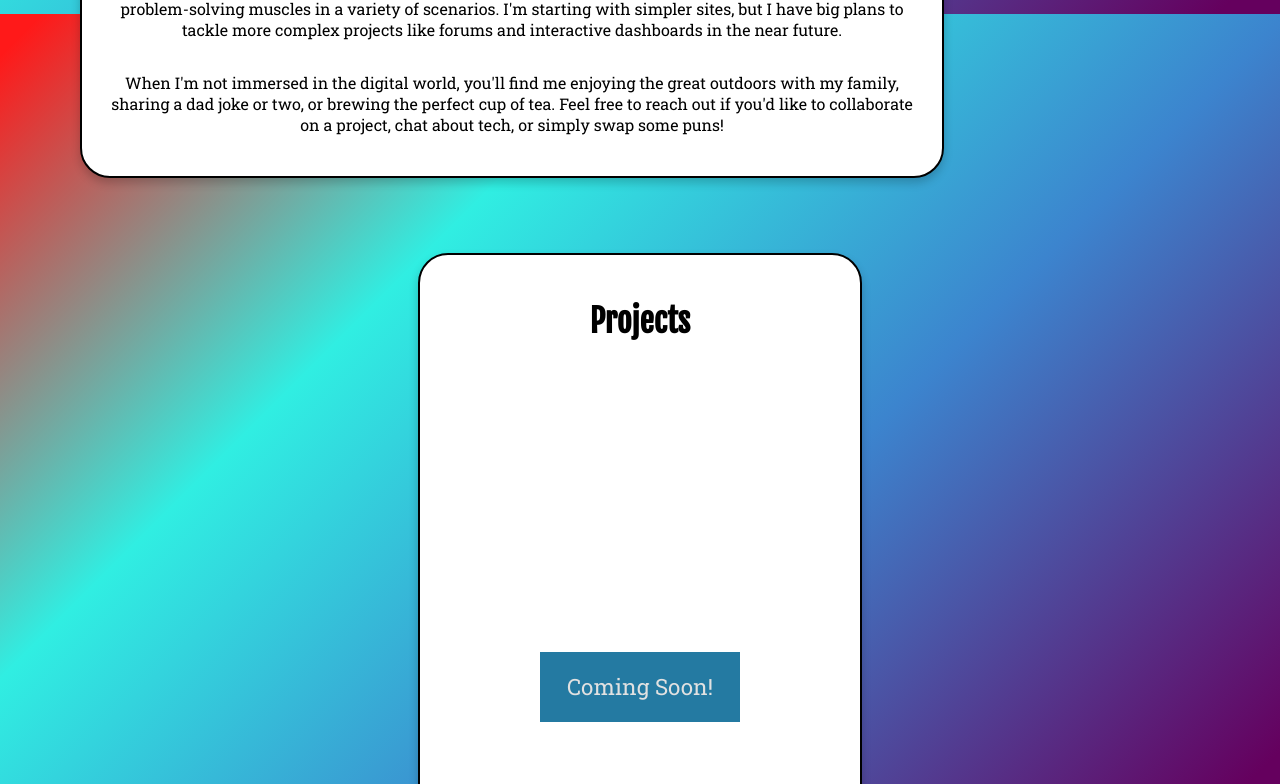
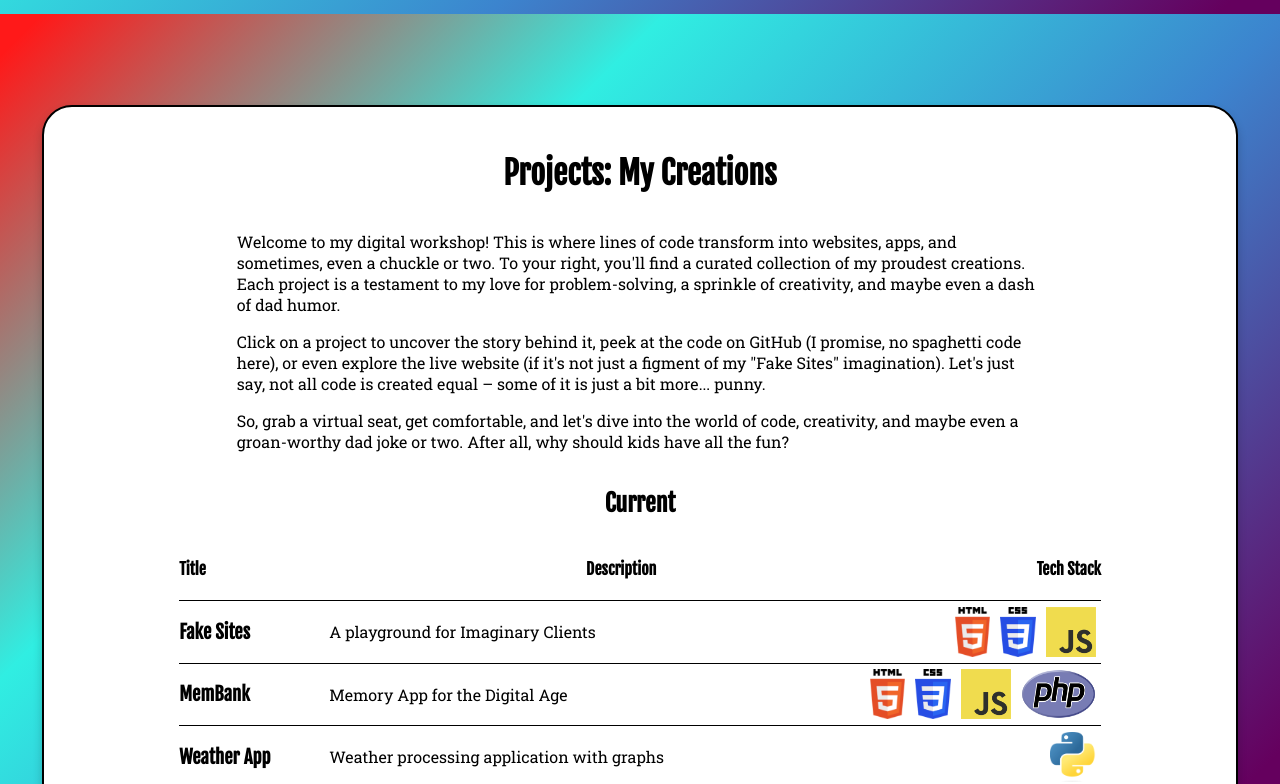
Before and after one commit to happyCoder85/react-dev-portfolio, a React (Create React App) app: page / in a window 1280 px wide. Shown: the part 1586-2370 px from the top of the page. Built offline with nearby package versions, Linux system fonts and the light colour scheme.

Commit message:
Added Projects - NEED2FIX: Links

```diff
--- a/src/App.css
+++ b/src/App.css
@@ -2,7 +2,6 @@
 body {
     margin: auto;
     font-family: "Roboto Slab", serif;
-
     background: linear-gradient(315deg, rgba(101,0,94,1) 3%, rgba(60,132,206,1) 38%, rgba(48,238,226,1) 68%, rgba(255,25,25,1) 98%);
     animation: gradient 15s ease infinite;
     background-size: 400% 400%;
@@ -223,45 +222,63 @@ h1, h2, h3, h4, h5, h6 {
     box-shadow: 0 5px 10px rgba(0, 0, 0, 0.2); /* Add a subtle shadow */
     border: 2px solid #000;
   }
-  .about-section {
-    display: flex;
-    flex-direction: column;
-  }
-
   .main-container img.me {
     width: 300px;
   }
-  div#projects {
-    min-height: 75vh;
-    min-width: 350px;
-    max-width: 500px;
 
-    margin: 0 auto;
+  .about p {
+    text-align: left;
   }
-
-
-
-  div#coming-soon {
-    width: 200px;
-    height: 50px;
-    padding-top: 20px;
-    font-size: 1.4rem;
-    position: relative;
-    background-color: lightblue;
-    animation-name: comingsoon;
-    animation-duration: 10s;
-    animation-iteration-count: infinite;
-    }
-    @keyframes comingsoon {
-      0%   {background-color:lightblue; color: #000; left:0; top:0px;}
-      50%  {background-color:rgb(48, 142, 185); left:0px; top:400px;}
-      100%  {background-color:rgb(6, 71, 101); color: #fff; left:0px; top:0px;}
-    }
-
-    div#projects-container {
+  div#projects-container {
       margin-top: 100px;
       margin-bottom: 75px;
     }
+    .project {
+      display: flex;
+      flex-direction: row;
+      align-items: center;
+      margin: 0 auto;
+      border-top: 1px solid #000;
+    }
+    .project:last-child {
+      border-bottom: 1px solid #000;
+    }
+    .project:hover {
+      cursor: pointer;
+      background-color: #f56b81;
+    }
+    .project h3 {
+      min-width: 150px;
+      text-align: left;
+    }
+    .project p {
+      text-align: left;
+      width: 80%;
+    }
+
+    .tech-stack {
+      display: none;
+    }
+
+    .project div.tech-stack img {
+      margin-right: 0;
+      height: 50px;
+      max-width: 75px;
+      padding: 5px;
+    }
+    .large-screen {
+      display: none;
+    }
+
+@media (min-width: 500px) {
+  .about {
+    margin: 0 auto;
+  }
+  #about > div > img {
+    display: block;
+    margin: -5px auto 3px;
+  }
+}
 @media (min-width: 768px) {
       .header {
         width: 100%;
@@ -271,47 +288,57 @@ h1, h2, h3, h4, h5, h6 {
     .header ul {
         justify-content: flex-end;
     }
-
     .header ul li {
         padding: 10px 40px;
     }
     .header ul li {
         margin-right: 100px;
     }
-          .about {
-        display: block;
-        width: 80%;
-      }
-
-    .box-container {
-      width: 80%;
-      margin-left: auto;
-      margin-right: auto;
+    .projects-container {
+      display: flex;
+      flex-direction: row;
     }
 
-    .main-container {
-      margin-top: 200px;
-      margin-bottom: -125px;
+    .projects-section {
+      display: flex;
+      flex-direction: column;
+      margin: 0;
+      padding: 0;
     }
-    .main-container img.me {
-      margin-left: 400px;
+   .project-notes {
+    margin: 0 auto;
+    width: 70%;
+   }
+
+   .projects-list {
+    width: 80%;
+    margin: 0 auto;
+   }
+    .projects-list h2 {
+      text-align: center;
     }
 
-}
+    .tech-stack {
+      display: flex;
+      flex-direction: row;
+    }
+    .project-headings {
+      display: flex;
+      flex-direction: row;
+      justify-content: space-between;
+    }
 
+    .large-screen {
+      display: block;
+    }
+  }
 @media (min-width: 1500px) {
   .mobile {
     display: none;
 }
   .desktop {
     display: block;
-}
-
-.about {
-  margin: 0 auto;
-  padding-top: 100px;
-}
-
+  }
 /* Hero on Desktop */
 .hero-content {
   display: flex;
@@ -356,4 +383,8 @@ h1, h2, h3, h4, h5, h6 {
   width: 500px;
 
 }
+
+.projects-list {
+  width: 50%;
 }
+}
--- /dev/null
+++ b/src/components/Card.js
@@ -0,0 +1,67 @@
+import React from 'react'
+const ProjectsCard = () => {
+  const currentProjects = [
+    {
+      title: 'Fake Sites',
+      subheading: 'A playground for Imaginary Clients',
+      description: 'Fake Sites is my personal sandbox for honing my full-stack development skills. It\'s a collection of websites built for imaginary clients, each with their own unique persona, needs, and business goals.',
+      creativeProcess: [
+        'Persona Creation: I start by crafting detailed personas for my fictional clients. This includes their industry, target audience, brand personality, and any specific challenges they might be facing.',
+        'Requirement Generation: Based on the persona, I outline a set of business requirements for their website. This encompasses everything from the site\'s purpose and core features to its overall design and functionality.',
+        'Development and Iteration: I then translate these requirements into a functional website, starting with simpler layouts and basic features. As my skills progress, I gradually introduce more complex elements like interactive dashboards, forums, and e-commerce capabilities.',
+      ],
+      github: 'https://github.com/your-github-username/fake-sites',
+      link: 'https://www.your-fake-sites-website.com'
+  },
+  {/*
+    title: 'Fake Sites',
+    subheading: 'A playground for Imaginary Clients',
+    description: 'Fake Sites is my personal sandbox for honing my full-stack development skills. It\'s a collection of websites built for imaginary clients, each with their own unique persona, needs, and business goals.',
+    image: 'FakeSites.png',
+    creativeProcess: [
+      'Persona Creation: I start by crafting detailed personas for my fictional clients. This includes their industry, target audience, brand personality, and any specific challenges they might be facing.',
+      'Requirement Generation: Based on the persona, I outline a set of business requirements for their website. This encompasses everything from the site\'s purpose and core features to its overall design and functionality.',
+      'Development and Iteration: I then translate these requirements into a functional website, starting with simpler layouts and basic features. As my skills progress, I gradually introduce more complex elements like interactive dashboards, forums, and e-commerce capabilities.',
+    ],
+    github: 'https://github.com/your-github-username/fake-sites',
+    link: 'https://www.your-fake-sites-website.com'
+  },
+  {
+    title: 'Fake Sites',
+    subheading: 'A playground for Imaginary Clients',
+    description: 'Fake Sites is my personal sandbox for honing my full-stack development skills. It\'s a collection of websites built for imaginary clients, each with their own unique persona, needs, and business goals.',
+    image: 'FakeSites.png',
+    creativeProcess: [
+      'Persona Creation: I start by crafting detailed personas for my fictional clients. This includes their industry, target audience, brand personality, and any specific challenges they might be facing.',
+      'Requirement Generation: Based on the persona, I outline a set of business requirements for their website. This encompasses everything from the site\'s purpose and core features to its overall design and functionality.',
+      'Development and Iteration: I then translate these requirements into a functional website, starting with simpler layouts and basic features. As my skills progress, I gradually introduce more complex elements like interactive dashboards, forums, and e-commerce capabilities.',
+    ],
+    github: 'https://github.com/your-github-username/fake-sites',
+    link: 'https://www.your-fake-sites-website.com'
+  }
+*/}];
+  return (
+    <>
+      <div className="box-container">
+        <h2>Current Projects</h2>
+        {currentProjects.map((project, index) => (
+          <div key={index}>
+            <h3>{project.title}</h3>
+            <h4>{project.subheading}</h4>
+            <p>{project.description}</p>
+            <img src={project.image} alt={project.title} />
+            <h4>Creative Process</h4>
+            <ul>
+              {project.creativeProcess.map((step, index) => (
+                <li key={index}>{step}</li>
+              ))}
+            </ul>
+            <a href={project.github}>GitHub</a>
+            <a href={project.link}>Website</a>
+          </div>
+        ))}
+      </div>
+    </>
+  )
+}
+export default ProjectsCard;
--- a/src/components/Projects.js
+++ b/src/components/Projects.js
@@ -1,18 +1,102 @@
-import React from 'react';
+import React, { useState } from 'react';
+import MemBank from '../assets/memBank.png';
+import FakeSites from '../assets/FakeSites.png';
+import WeatherApp from '../assets/copy.png';
+import Card from '../components/Card';
+
+import HTML from '../assets/tech-stack/htmllogo.png';
+import CSS from '../assets/tech-stack/csslogo.png';
+import JS from '../assets/tech-stack/js-logo.png';
+import PHP from '../assets/tech-stack/php.png';
+import Python from '../assets/tech-stack/python.png';
 
 const Projects = () => {
+  const [selectedProject, setSelectedProject] = useState(null);
+
+  const handleProjectClick = (project) => {
+    setSelectedProject(project);
+  };
+
+  const handleBackClick = () => {
+    setSelectedProject(null);
+  }
+
   return (
-    <div class="main-container" id="projects-container" >
-    <div data-aos="fade-up-left" className="projects">
-      <div className="box-container" id="projects">
-        <h1>Projects</h1>
-       {/* <p>Welcome to my project showcase! This is where I highlight my latest creations and experiments in the world of web development and technology. From simple websites to more complex applications, I'm always working on something new. Be sure to check back often for updates and to see what I've been building.</p> *}*/}
+    <>
+      <div data-aos="fade-up-left" className="main-container about">
+        <div className="box-container">
+          <div className="projects-container">
+            <div className="projects-description">
+              {selectedProject ? (
+                <>
+                  <Card />
+                  <div className="outer-links">
+                  <a href={selectedProject.link} target="_blank" rel="noopener noreferrer">
+                    Visit Website
+                  </a>
+                  <a href={selectedProject.github} target="_blank" rel="noopener noreferrer">
+                    View on GitHub
+                  </a>
+                  </div>
+                  <button onClick={() => setSelectedProject(null)}>Back to Projects</button>
+                </>
+              ) : (
+              <div className="projects-project-container">
+                <div className="projects-section">
+                  <h1>Projects: My Creations</h1>
 
-      <div id="coming-soon">Coming Soon!</div>
-      </div>
-    </div>
-    </div>
-  );
-};
+                    <div className="project-notes">
+                      <p>Welcome to my digital workshop! This is where lines of code transform into websites, apps, and sometimes, even a chuckle or two. To your right, you'll find a curated collection of my proudest creations. Each project is a testament to my love for problem-solving, a sprinkle of creativity, and maybe even a dash of dad humor.</p>
+
+                      <p>Click on a project to uncover the story behind it, peek at the code on GitHub (I promise, no spaghetti code here), or even explore the live website (if it's not just a figment of my "Fake Sites" imagination). Let's just say, not all code is created equal – some of it is just a bit more... punny.</p>
+
+                      <p>So, grab a virtual seat, get comfortable, and let's dive into the world of code, creativity, and maybe even a groan-worthy dad joke or two. After all, why should kids have all the fun?</p>
+                 </div>
+               </div>
+               <div className="projects-list">
+                  <h2>Current</h2>
+                  <div className="project-headings">
+                    <h4>Title</h4>
+                    <h4>Description</h4>
+                    <h4 class="large-screen">Tech Stack</h4>
+                  </div>
+                  <div className="project" onClick={() => handleProjectClick(FakeSites)}>
+                    <h3>Fake Sites</h3>
+                    <p>A playground for Imaginary Clients</p>
+                    <div className="tech-stack">
+                      <img src={HTML} alt="HTML logo" />
+                      <img src={CSS} alt="CSS logo" />
+                      <img src={JS} alt="JavaScript logo" />
+                    </div>
+                  </div>
+                  <div className="project" onClick={() => handleProjectClick(MemBank)}>
+                    <h3>MemBank</h3>
+                    <p>Memory App for the Digital Age</p>
+                    <div className="tech-stack">
+                      <img src={HTML} alt="HTML logo" />
+                      <img src={CSS} alt="CSS logo" />
+                      <img src={JS} alt="JavaScript logo" />
+                      <img src={PHP} alt="PHP logo" />
+                    </div>
+                  </div>
+                  <div className="project" onClick={() => handleProjectClick(WeatherApp)}>
+                    <h3>Weather App</h3>
+                    <p>Weather processing application with graphs</p>
+                    <div className="tech-stack">
+                      <img src={Python} alt="Python logo" />
+                    </div>
+                  </div>
+                </div>
+            </div>
+              )
+            }
+          </div>
+        </div>
+        </div>
+        </div>
+      </>
+  )};
+
+
 
 export default Projects;
```
